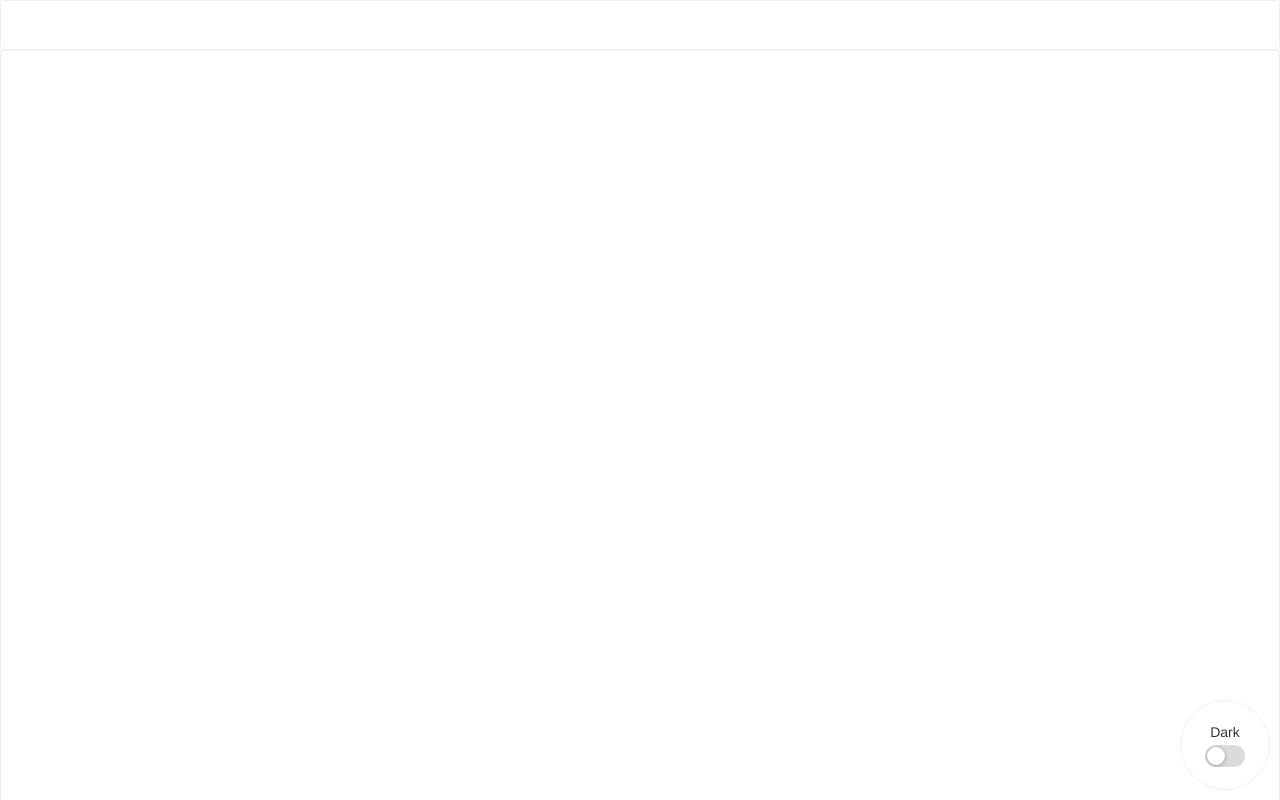
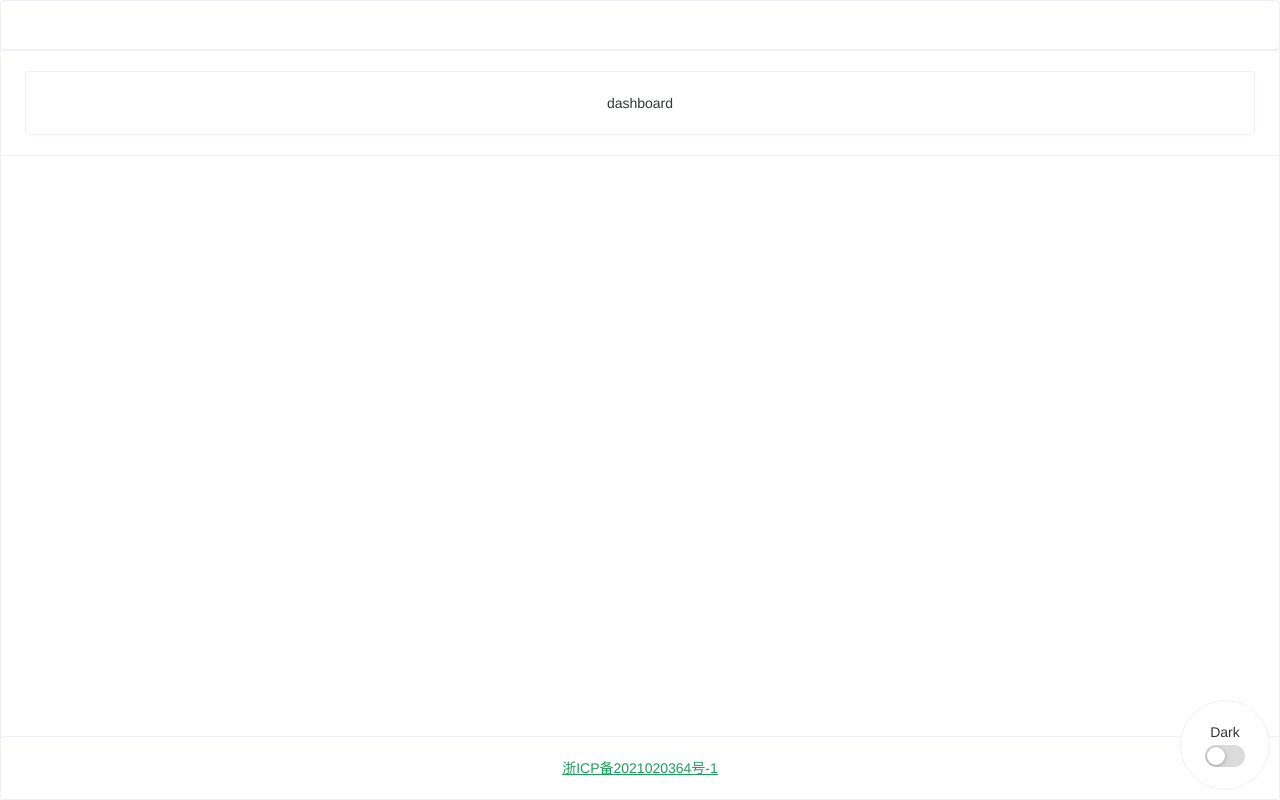
Before and after one commit to Congb19/congb19-top, a Vue app: page /admin/dashboard in a window 1280 px wide. Shown: the top 800 px of the page. Built offline with nearby package versions, Linux system fonts and the light colour scheme; a small style sheet from the web is missing.

Commit message:
feat: 11.23

```diff
--- a/src/App.vue
+++ b/src/App.vue
@@ -1,7 +1,7 @@
 <template>
   <n-config-provider :theme="theme">
     <n-message-provider>
-      <n-el tag="div" class="cb-view">
+      <n-card class="cb-background"></n-card>
       <n-card class="cb-head" content-style="padding: 5px;">
         <n-menu
           class="cb-menu"
@@ -23,7 +23,6 @@
       <n-card class="cb-foot">
         <n-a href="http://beian.miit.gov.cn"> 浙ICP备2021020364号-1 </n-a>
       </n-card>
-      </n-el>
     </n-message-provider>
   </n-config-provider>
 </template>
@@ -47,6 +46,10 @@ const menuOptions = [
   {
     label: '解忧杂货铺',
     key: '/kbn',
+  },
+  {
+    label: '秘密房间',
+    key: '/admin/dashboard',
   },
 ];
 
--- a/src/app.scss
+++ b/src/app.scss
@@ -20,9 +20,11 @@ code {
   border-radius: 4px;
   color: #304455;
 }
-// .cb-view {
-//   background-color: #fff;
-// }
+.cb-background {
+  height: 100vh;
+  width: 100vw;
+  position: fixed;
+}
 .cb-head {
   height: 50px;
   line-height: 50px;
@@ -42,10 +44,10 @@ code {
   }
 }
 .cb-content {
-  height: 1000px;
+  height: 100%;
 }
 .cb-foot {
-  // position: fixed;
-  // width: 100%;
-  // bottom: 0px;
+  position: fixed;
+  width: 100%;
+  bottom: 0px;
 }
--- a/src/main.ts
+++ b/src/main.ts
@@ -40,6 +40,7 @@ import {
   NMessageProvider,
   NCollapse,
   NCollapseItem,
+  NResult,
 } from 'naive-ui';
 // 通用字体
 import 'vfonts/Lato.css';
@@ -79,6 +80,7 @@ const naive = create({
     NInput,
     NCollapse,
     NCollapseItem,
+    NResult,
   ],
 });
 
--- /dev/null
+++ b/src/pages/dashboard/index.vue
@@ -0,0 +1,7 @@
+<template>
+  <n-card>dashboard</n-card>
+</template>
+<script lang="ts">
+import { defineComponent, ref } from 'vue';
+export default defineComponent({});
+</script>
--- /dev/null
+++ b/src/pages/errors.vue
@@ -0,0 +1,35 @@
+<template>
+  <n-result
+    class="cb-result"
+    :status="status.code"
+    :title="status.title"
+    :description="status.description"
+  >
+    <template #footer>
+      <n-button>{{ status.btn_content }}</n-button>
+    </template>
+  </n-result>
+</template>
+<script lang="ts">
+import { ref, defineComponent } from 'vue';
+import { useRoute } from 'vue-router';
+export default defineComponent({
+  components: {},
+  setup: () => {
+    let status = ref({
+      code: '404',
+      title: '404 资源不存在',
+      description: '生活总归带点荒谬',
+      btn_content: '找点乐子吧',
+    });
+    const route = useRoute();
+    console.log(route.meta.status);
+    return { status };
+  },
+});
+</script>
+<style lang="scss" scoped>
+.cb-result {
+  height: 100%;
+}
+</style>
--- a/src/pages/kbn.vue
+++ b/src/pages/kbn.vue
@@ -101,7 +101,6 @@ export default defineComponent({
     };
     const handleHappy = async () => {
       console.log('handle happy', happyForm.value);
-      store.setMessageAction('changed!!');
       //发送
       // let res = await postInfo({});
       //弹一个成功失败的info，成功则关闭modal，失败不关闭
--- a/src/routes/index.ts
+++ b/src/routes/index.ts
@@ -9,6 +9,8 @@ import game from '../pages/game.vue';
 import wall from '../pages/wall.vue';
 import kbn from '../pages/kbn.vue';
 import wyw from '../pages/wyw.vue';
+import dashboard from '../pages/dashboard/index.vue';
+import errors from '../pages/errors.vue';
 
 // routes
 const routes = [
@@ -17,6 +19,8 @@ const routes = [
   { path: '/wall', component: wall },
   { path: '/kbn', component: kbn },
   { path: '/wyw', component: wyw },
+  { path: '/admin/dashboard', component: dashboard },
+  { path: '/:pathMatch(.*)', component: errors, meta: { status: '404' } },
 ];
 
 const router = createRouter({
```
Also changed, not shown: 1 other file (tests, documents, lock files or other folders). Lines whose indentation alone changed are shown as unchanged.
